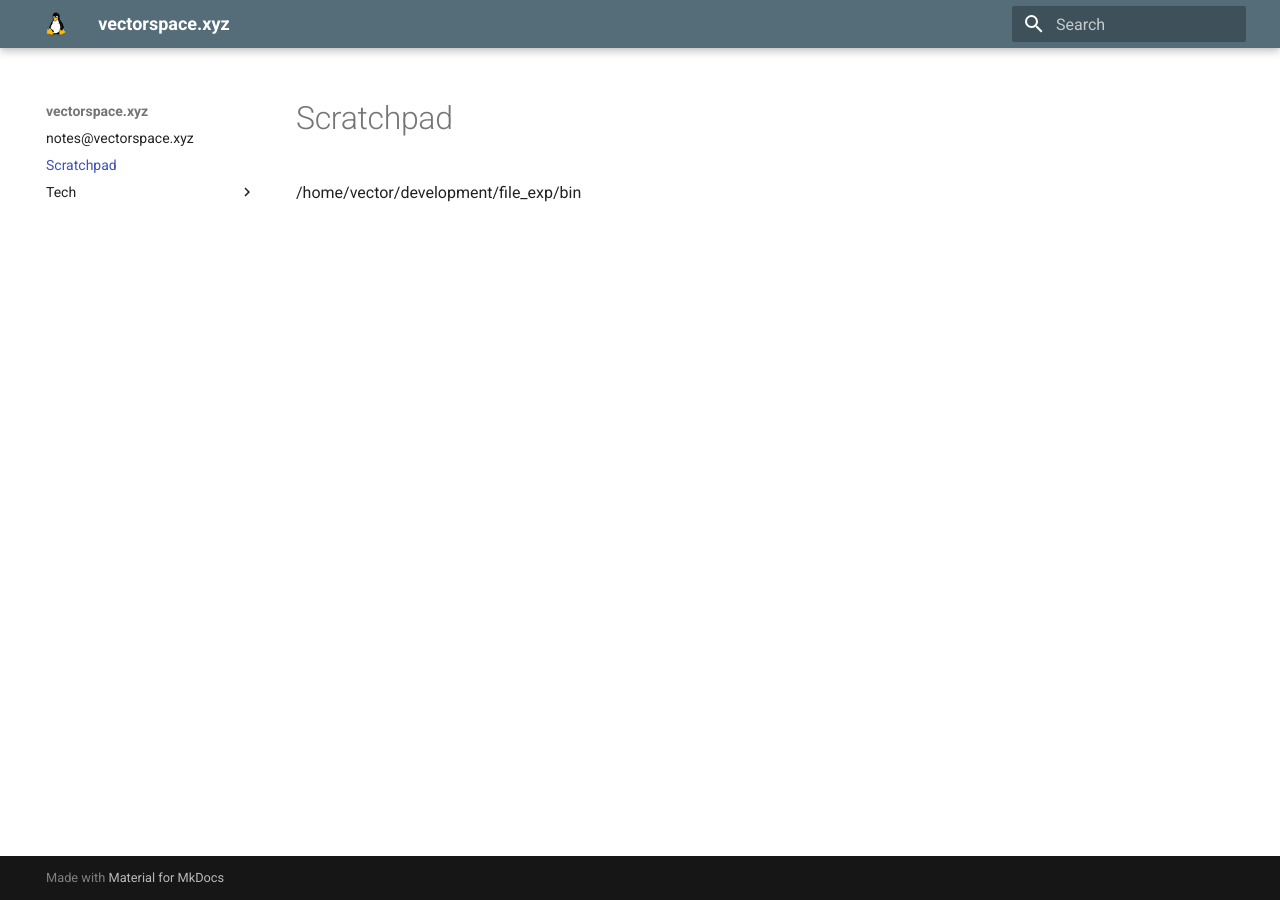
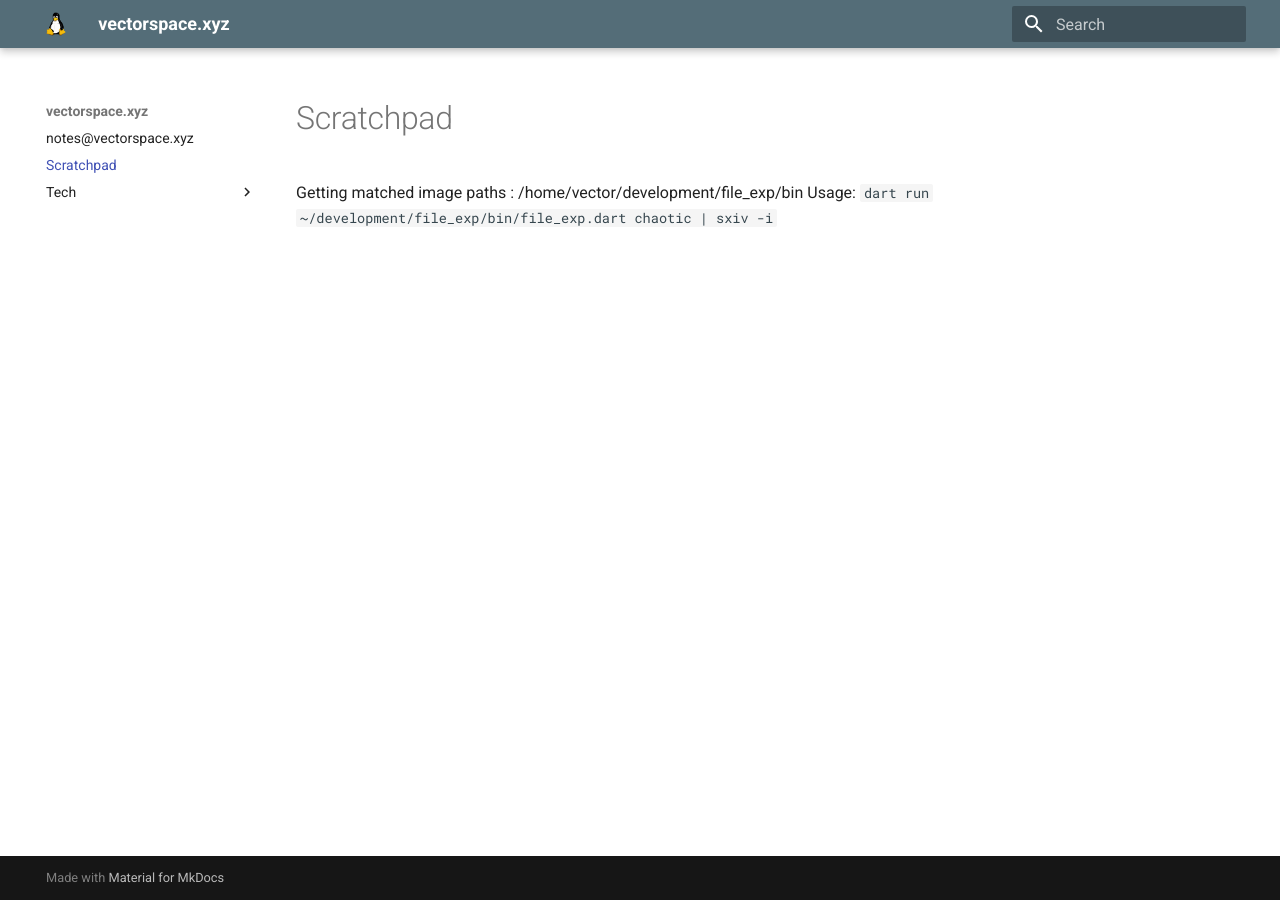
Before and after one commit to vectorspacexyz/vectorspacexyz.github.io, an MkDocs documentation site: the page built from docs/scratchpad.md, in a window 1280 px wide. Built offline with MkDocs 1.6.1 and Material for MkDocs 9.7.7, drawn with Linux system fonts in a browser that asks for light colours.

Commit message:
scratchpad

```diff
--- a/docs/scratchpad.md
+++ b/docs/scratchpad.md
@@ -2,4 +2,5 @@
 title: Scratchpad
 ---
 
-/home/vector/development/file_exp/bin
+Getting matched image paths : /home/vector/development/file_exp/bin
+Usage: `dart run ~/development/file_exp/bin/file_exp.dart chaotic | sxiv -i`
```
